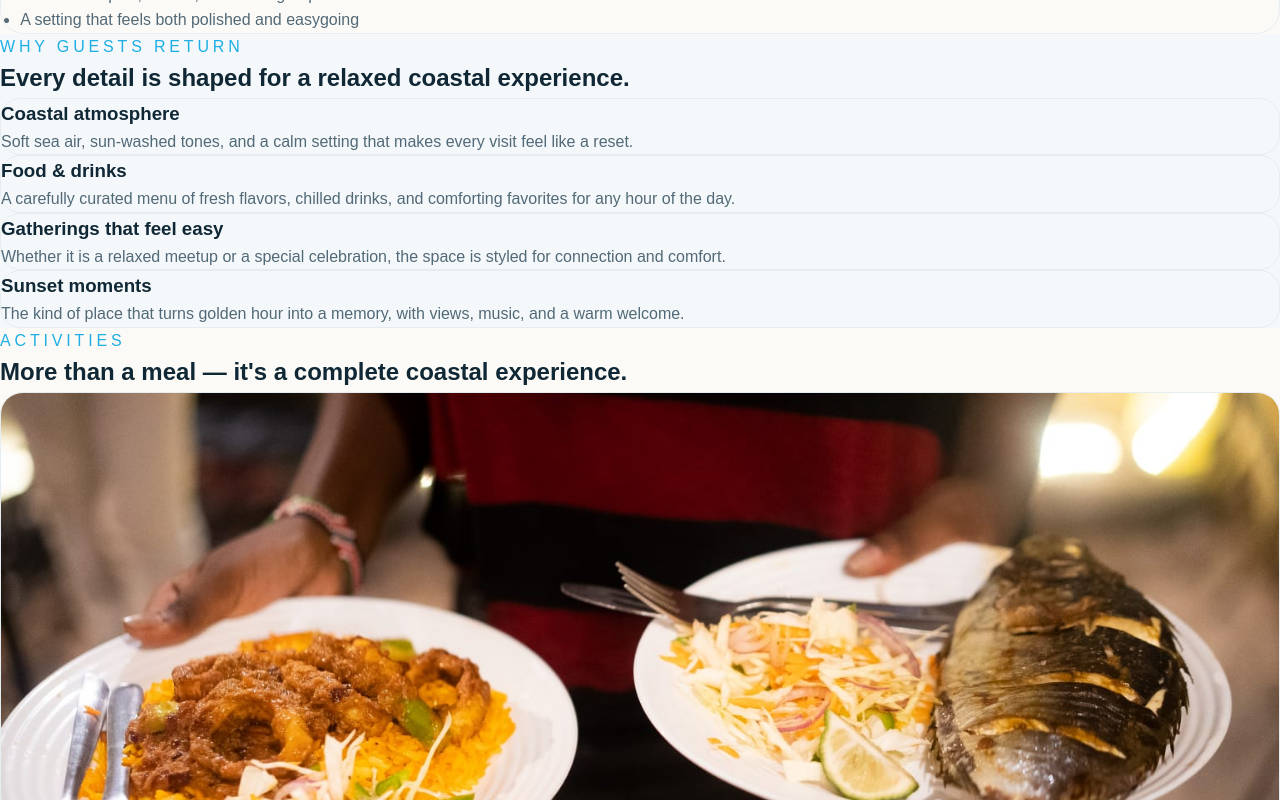
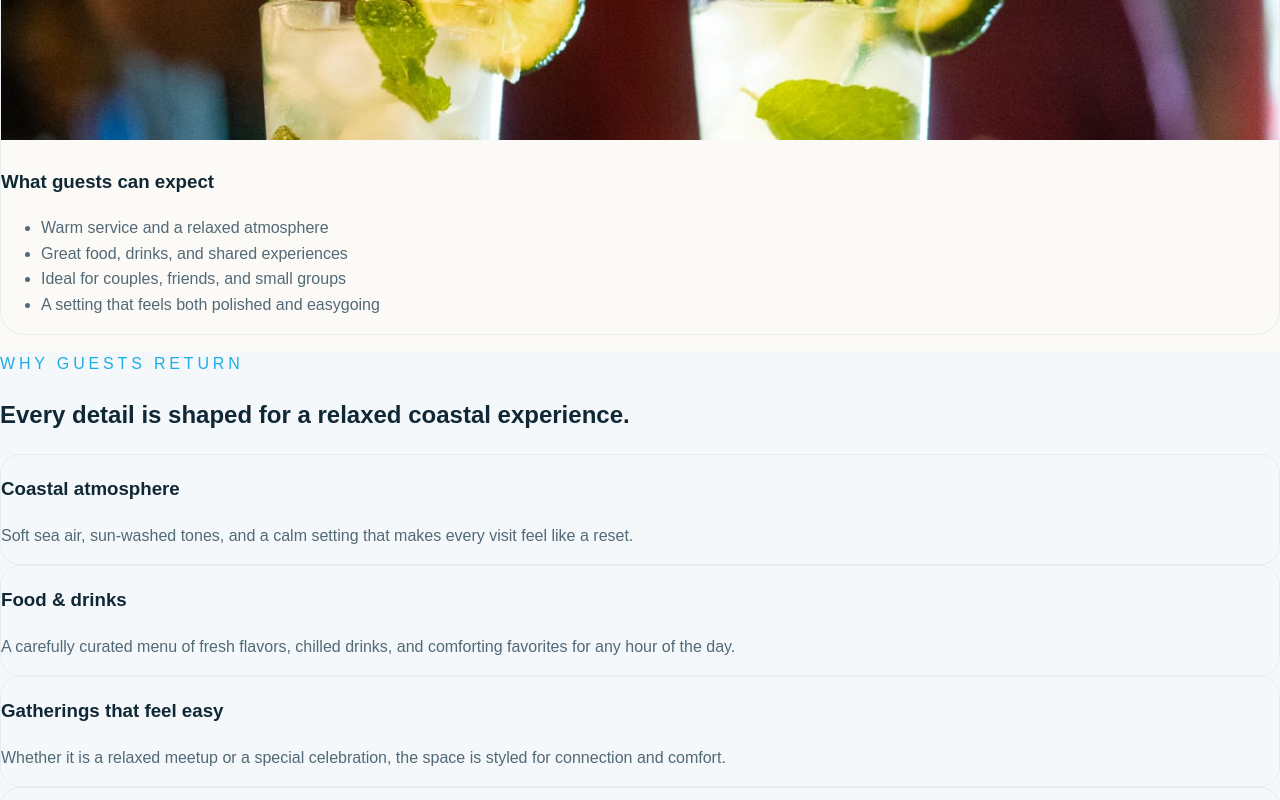
Before and after one commit to bgarama/chillspotdiani, a Next.js app: page / in a window 1280 px wide. Shown: the part 1080-1880 px from the top of the page. Built offline with nearby package versions, Linux system fonts and the light colour scheme.

Commit message:
fix: clean mobile layout, navbar, footer, and global styles

```diff
--- a/app/components/Navbar.tsx
+++ b/app/components/Navbar.tsx
@@ -18,20 +18,20 @@ export default function Navbar() {
   const closeMenu = () => setMenuOpen(false);
 
   return (
-    <header className="fixed inset-x-0 top-0 z-50 border-b border-white/10 bg-[#0b1620]/88 backdrop-blur-md">
+    <header className="fixed inset-x-0 top-0 z-50 border-b border-white/10 bg-[#07141d]/92 backdrop-blur-md">
       <div className="mx-auto max-w-6xl px-4 sm:px-6 lg:px-8">
-        <div className="flex h-20 items-center justify-between gap-3">
+        <div className="flex h-18 sm:h-20 items-center justify-between gap-3">
           <Link
             href="/"
-            className="flex items-center rounded-xl bg-white px-2 py-2 shadow-sm"
+            className="flex items-center rounded-xl bg-white px-2 py-1.5 shadow-sm"
             onClick={closeMenu}
           >
             <Image
               src="/images/logo.jpeg"
               alt="Chillspot Diani logo"
-              width={110}
-              height={52}
-              className="h-9 w-auto object-contain sm:h-10"
+              width={96}
+              height={44}
+              className="h-8 w-auto object-contain sm:h-10"
               priority
             />
           </Link>
@@ -65,7 +65,7 @@ export default function Navbar() {
             >
               <svg
                 xmlns="http://www.w3.org/2000/svg"
-                className="h-6 w-6"
+                className="h-5 w-5"
                 fill="none"
                 viewBox="0 0 24 24"
                 stroke="currentColor"
--- a/app/globals.css
+++ b/app/globals.css
@@ -1,31 +1,22 @@
+@tailwind base;
+@tailwind components;
+@tailwind utilities;
+
 :root {
   --background: #ffffff;
   --foreground: #111111;
-  --support: #1f2937;
-  --primary: #18b6f6;
-  --primary-dark: #0ea5e9;
-  --accent-red: #ef2b2d;
-  --accent-soft: #f7f9fc;
-  --white: #ffffff;
-  --muted: #6b7280;
-  --card: #ffffff;
-  --border: #e5e7eb;
 }
 
 * {
   box-sizing: border-box;
-  margin: 0;
-  padding: 0;
 }
-@tailwind base;
-@tailwind components;
-@tailwind utilities;
 
 html {
   scroll-behavior: smooth;
 }
 
 body {
+  margin: 0;
   background: var(--background);
   color: var(--foreground);
   font-family: Arial, Helvetica, sans-serif;
@@ -37,417 +28,7 @@ a {
   text-decoration: none;
 }
 
-ul {
-  padding-left: 1.2rem;
+img {
+  max-width: 100%;
+  height: auto;
 }
-
-.container {
-  width: min(1140px, 90%);
-  margin: 0 auto;
-}
-
-.page-shell {
-  min-height: 100vh;
-}
-
-.topbar {
-  display: flex;
-  align-items: center;
-  justify-content: space-between;
-  gap: 1rem;
-  padding: 1.1rem 5%;
-  position: sticky;
-  top: 0;
-  z-index: 20;
-  background: rgba(255, 255, 255, 0.96);
-  backdrop-filter: blur(10px);
-  border-bottom: 1px solid var(--border);
-}
-
-.brand {
-  display: inline-flex;
-  align-items: center;
-  gap: 0.7rem;
-  font-size: 1.05rem;
-  font-weight: 700;
-  letter-spacing: 0.04em;
-  color: var(--foreground);
-}
-
-.brand-mark {
-  width: 36px;
-  height: 36px;
-  object-fit: cover;
-  border-radius: 50%;
-  border: 1px solid var(--border);
-}
-
-.nav-links {
-  display: flex;
-  gap: 1.2rem;
-  color: var(--muted);
-}
-
-.nav-links a:hover {
-  color: var(--primary-dark);
-}
-
-.btn {
-  display: inline-block;
-  padding: 0.8rem 1.2rem;
-  border-radius: 999px;
-  font-weight: 600;
-  transition: 0.25s ease;
-}
-
-.btn:hover {
-  transform: translateY(-1px);
-}
-
-.btn-light {
-  background: var(--white);
-  color: var(--foreground);
-}
-
-.btn-outline {
-  border: 1.5px solid rgba(255, 255, 255, 0.9);
-  color: var(--white);
-}
-
-.btn-outline:hover {
-  background: rgba(255, 255, 255, 0.16);
-}
-
-.btn-primary {
-  background: linear-gradient(135deg, var(--primary) 0%, var(--primary-dark) 100%);
-  color: white;
-}
-
-.btn-primary:hover {
-  background: linear-gradient(135deg, var(--primary-dark) 0%, var(--primary) 100%);
-}
-
-.compact {
-  padding: 0.7rem 1rem;
-}
-
-.hero {
-  background: linear-gradient(135deg, #0f172a 0%, #0ea5e9 45%, #18b6f6 100%);
-  color: var(--white);
-  padding: 5.5rem 0 4.5rem;
-}
-
-.hero-grid {
-  display: grid;
-  grid-template-columns: 1.2fr 0.8fr;
-  gap: 2.2rem;
-  align-items: center;
-}
-
-.eyebrow {
-  text-transform: uppercase;
-  letter-spacing: 0.24em;
-  font-size: 0.78rem;
-  margin-bottom: 1rem;
-  opacity: 0.9;
-}
-
-.hero h1 {
-  font-size: clamp(2.2rem, 4vw, 3.4rem);
-  line-height: 1.08;
-  margin-bottom: 1rem;
-  max-width: 10ch;
-}
-
-.hero-text {
-  font-size: 1.05rem;
-  max-width: 620px;
-  margin-bottom: 1.8rem;
-  color: rgba(255, 255, 255, 0.92);
-}
-
-.hero-buttons {
-  display: flex;
-  gap: 1rem;
-  flex-wrap: wrap;
-  margin-bottom: 1.3rem;
-}
-
-.hero-points {
-  display: flex;
-  flex-wrap: wrap;
-  gap: 0.75rem 1.25rem;
-  color: rgba(255, 255, 255, 0.88);
-  font-size: 0.95rem;
-}
-
-.hero-points li {
-  list-style: none;
-  position: relative;
-  padding-left: 1rem;
-}
-
-.hero-points li::before {
-  content: "•";
-  position: absolute;
-  left: 0;
-  color: var(--accent-red);
-}
-
-.hero-panel {
-  display: flex;
-  justify-content: flex-end;
-}
-
-.panel-card {
-  background: rgba(255, 255, 255, 0.12);
-  border: 1px solid rgba(255, 255, 255, 0.22);
-  border-radius: 24px;
-  padding: 1.4rem;
-  box-shadow: 0 20px 52px rgba(7, 31, 69, 0.18);
-  backdrop-filter: blur(8px);
-}
-
-.hero-image,
-.about-image,
-.visit-image,
-.strip-image {
-  display: block;
-  width: 100%;
-  object-fit: cover;
-  border-radius: 16px;
-}
-
-.hero-image {
-  height: 220px;
-  margin-bottom: 1rem;
-}
-
-.about-image {
-  height: 180px;
-  margin-bottom: 1rem;
-}
-
-.visit-image {
-  height: 220px;
-  margin: 1rem 0 1.2rem;
-}
-
-.image-strip {
-  display: grid;
-  grid-template-columns: repeat(3, minmax(0, 1fr));
-  gap: 1rem;
-  margin-top: 1.5rem;
-}
-
-.strip-image {
-  height: 210px;
-}
-
-.panel-label {
-  text-transform: uppercase;
-  letter-spacing: 0.2em;
-  font-size: 0.72rem;
-  margin-bottom: 0.8rem;
-  color: rgba(255, 255, 255, 0.84);
-}
-
-.panel-card h2 {
-  font-size: 1.35rem;
-  margin-bottom: 1rem;
-  line-height: 1.4;
-}
-
-.panel-stats {
-  display: grid;
-  gap: 0.75rem;
-}
-
-.panel-stats div {
-  display: flex;
-  justify-content: space-between;
-  gap: 1rem;
-  padding-bottom: 0.65rem;
-  border-bottom: 1px solid rgba(255, 255, 255, 0.16);
-}
-
-.panel-stats strong {
-  color: var(--accent-red);
-}
-
-.section {
-  padding: 5rem 0;
-}
-
-.section-alt {
-  background: linear-gradient(180deg, #f7f9fc 0%, #ffffff 100%);
-}
-
-.about-grid {
-  display: grid;
-  grid-template-columns: 1.1fr 0.9fr;
-  gap: 2rem;
-  align-items: start;
-}
-
-.about h2,
-.section-heading h2,
-.contact-preview h2 {
-  font-size: clamp(1.7rem, 2.7vw, 2.2rem);
-  margin-bottom: 1rem;
-  color: var(--foreground);
-}
-
-.about p,
-.contact-preview p,
-.feature-card p,
-.footer p {
-  color: var(--support);
-}
-
-.about p + p {
-  margin-top: 0.8rem;
-}
-
-.info-card,
-.feature-card,
-.contact-card {
-  background: var(--card);
-  border: 1px solid var(--border);
-  border-radius: 20px;
-  padding: 1.4rem;
-  box-shadow: 0 12px 30px rgba(15, 23, 42, 0.04);
-}
-
-.info-card h3,
-.feature-card h3 {
-  margin-bottom: 0.9rem;
-  color: var(--foreground);
-}
-
-.info-card ul li {
-  margin-bottom: 0.7rem;
-  color: #374151;
-}
-
-.section-heading {
-  max-width: 700px;
-  margin-bottom: 2rem;
-}
-
-.cards-grid {
-  display: grid;
-  grid-template-columns: repeat(4, minmax(0, 1fr));
-  gap: 1rem;
-}
-
-.feature-card {
-  min-height: 100%;
-}
-
-.callout {
-  display: grid;
-  grid-template-columns: 1.2fr 0.8fr;
-  gap: 2rem;
-  align-items: center;
-}
-
-.contact-card {
-  display: flex;
-  flex-direction: column;
-  gap: 0.75rem;
-}
-
-.contact-label {
-  font-weight: 700;
-  color: var(--accent-red);
-}
-
-.contact-card a:first-of-type,
-.contact-card a:nth-of-type(2) {
-  color: var(--primary-dark);
-  font-weight: 600;
-}
-
-.footer {
-  padding: 2rem 0 2.4rem;
-  border-top: 1px solid var(--border);
-  background: #fcfdff;
-}
-
-.footer-row {
-  display: flex;
-  justify-content: space-between;
-  align-items: center;
-  gap: 1.2rem;
-}
-
-.footer-brand {
-  display: inline-block;
-  margin-bottom: 0.3rem;
-}
-
-.footer-credit {
-  display: flex;
-  flex-direction: column;
-  align-items: flex-end;
-  gap: 0.25rem;
-  text-align: right;
-}
-
-.footer-credit a {
-  color: var(--primary-dark);
-  font-weight: 600;
-}
-
-@media (max-width: 900px) {
-  .hero-grid,
-  .about-grid,
-  .callout,
-  .cards-grid,
-  .image-strip {
-    grid-template-columns: 1fr;
-  }
-
-  .hero-panel {
-    justify-content: flex-start;
-  }
-}
-
-@media (max-width: 700px) {
-  .topbar {
-    flex-wrap: wrap;
-    justify-content: center;
-  }
-
-  .nav-links {
-    order: 3;
-    width: 100%;
-    justify-content: center;
-  }
-
-  .hero {
-    padding: 4.2rem 0 3.5rem;
-  }
-
-  .section {
-    padding: 4rem 0;
-  }
-
-  .footer-row {
-    flex-direction: column;
-    align-items: flex-start;
-  }
-
-  .footer-credit {
-    align-items: flex-start;
-    text-align: left;
-  }
-}
-
-.social-links {
-  display: flex;
-  flex-wrap: wrap;
-  gap: 0.75rem;
-  margin: 1rem 0;
-}
```
